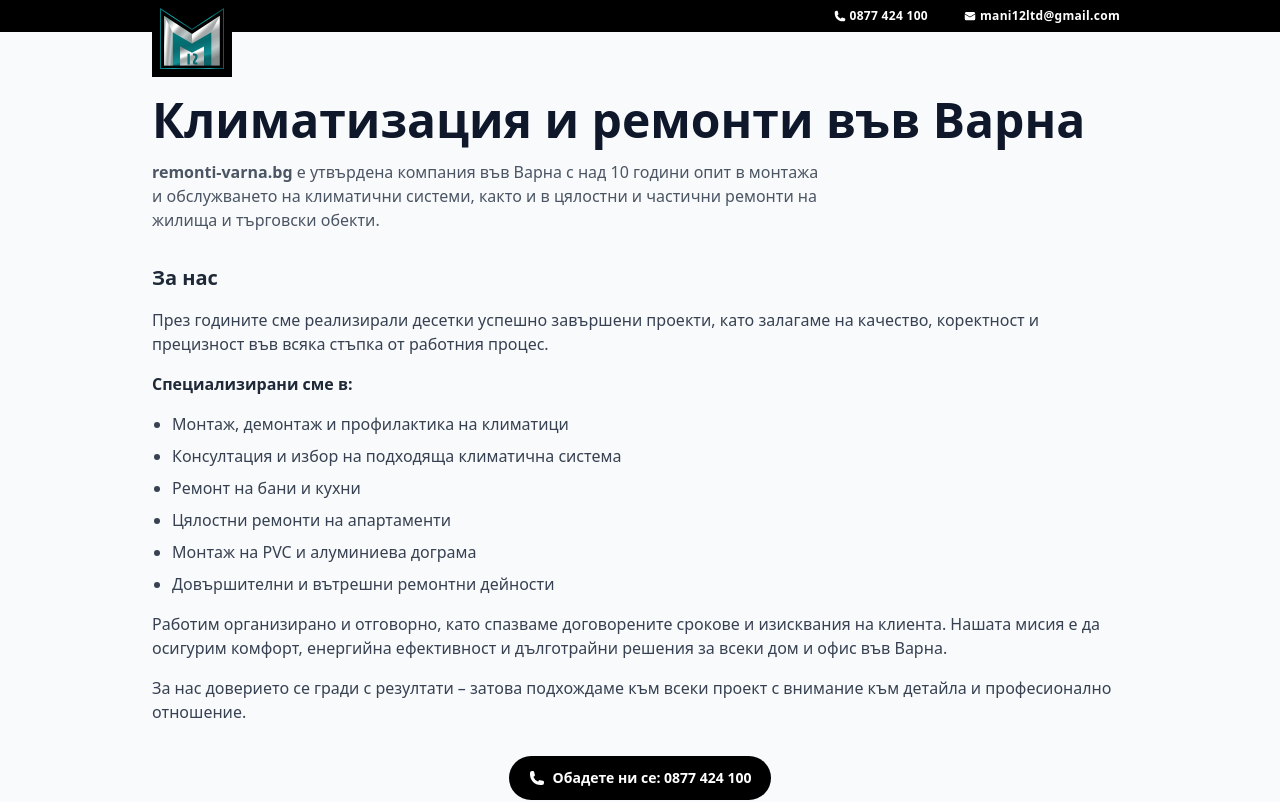
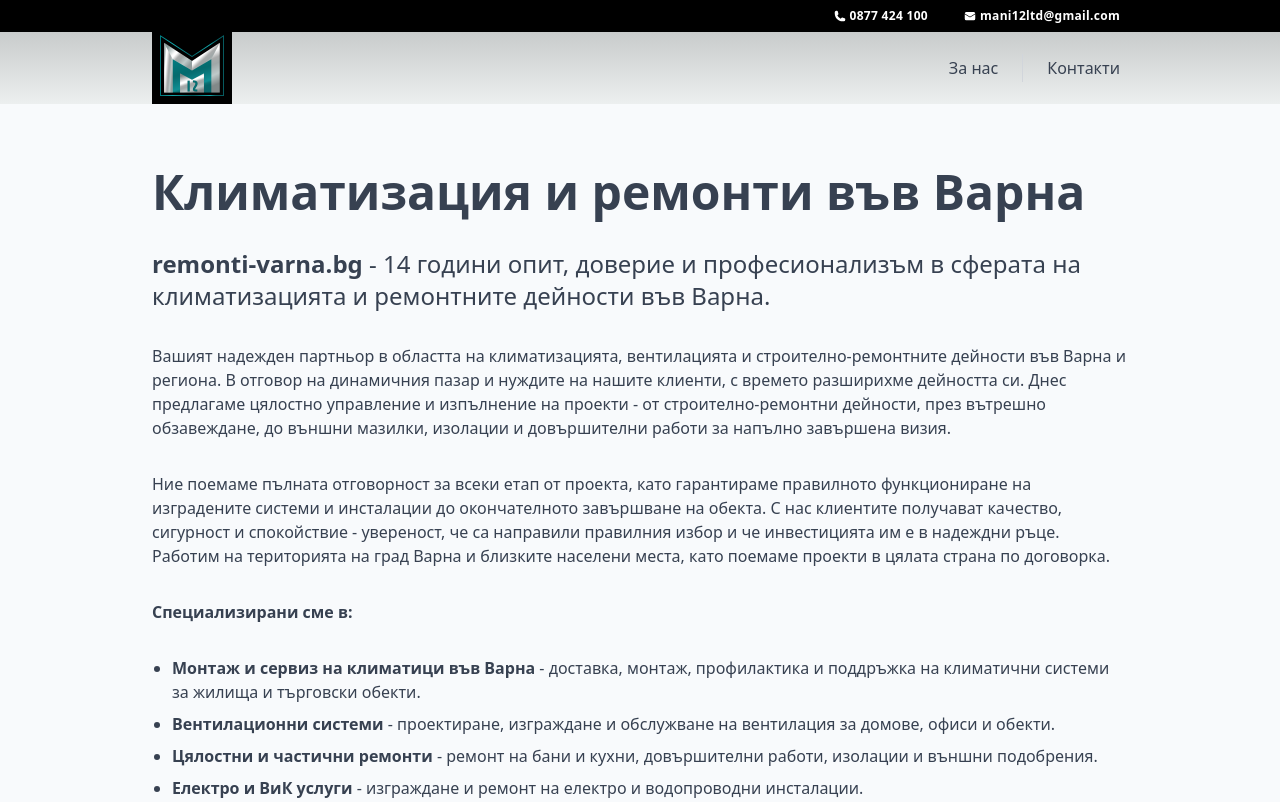
Before and after one commit to udarstudio/m12varna.com, a Nuxt app: page / in a window 1280 px wide. Shown: the top 802 px of the page. Built offline with nearby package versions, Linux system fonts and the light colour scheme.

Commit message:
style: update site header styles and improve index page content

```diff
--- a/assets/scss/site-header.scss
+++ b/assets/scss/site-header.scss
@@ -1,8 +1,10 @@
 .site-header {
+  background: linear-gradient(to bottom, #b8bcbc, #ecefef);
+
   &__logo {
     position: absolute;
     left: 1.5rem;
-    top: 0;
+    bottom: 0;
 
     img {
       width: 64px;
--- a/components/Header.vue
+++ b/components/Header.vue
@@ -1,5 +1,5 @@
 <template>
-  <header class="site-header bg-gray-200/80">
+  <header class="site-header">
     <div class="relative mx-auto max-w-5xl">
       <a
         href="/"
@@ -28,9 +28,9 @@
         </a>
       </div>
 
-      <!-- <nav class="w-full border-b border-gray-200">
+      <nav>
         <div
-          class="mx-auto flex max-w-5xl items-center justify-between px-6 py-4 text-sm text-gray-700"
+          class="mx-auto flex max-w-5xl items-center justify-between px-6 py-4 text-md text-gray-700"
         >
           <span> </span>
 
@@ -49,7 +49,7 @@
             <li v-for="(item, index) in navItems" :key="item.label" class="flex items-center">
               <span
                 v-if="index !== 0"
-                class="mx-4 inline-block h-7 w-px bg-gray-300/60"
+                class="mx-4 inline-block h-7 w-px bg-gray-300"
                 aria-hidden="true"
               ></span>
               <a class="px-2 py-2 text-gray-700 transition hover:text-gray-900" :href="item.href">
@@ -75,7 +75,7 @@
             </li>
           </ul>
         </div>
-      </nav> -->
+      </nav>
     </div>
   </header>
 </template>
@@ -87,10 +87,8 @@ import logoUrl from '~/assets/images/mani-12-eood-logo.png';
 const isMenuOpen = ref(false);
 const appConfig = useAppConfig();
 const navItems = [
-  { label: 'За нас', href: '#' },
-  { label: 'Дейности', href: '#' },
-  { label: 'Галерия', href: '#' },
-  { label: 'Партньори', href: '#' },
+  { label: 'За нас', href: '/' },
+  { label: 'Контакти', href: '#' },
 ];
 </script>
 
--- a/pages/index.vue
+++ b/pages/index.vue
@@ -34,44 +34,65 @@ useHead({
 </script>
 
 <template>
-  <main class="mx-auto flex max-w-5xl flex-col gap-8 px-6 py-16">
-    <div class="flex flex-col gap-4">
+  <main class="mx-auto flex max-w-5xl flex-col gap-8 px-6 py-16 text-gray-700">
     <h1 class="text-3xl md:text-5xl font-semibold leading-tight">
       Климатизация и ремонти във Варна
     </h1>
 
-      <h2 class="max-w-2xl text-gray-600">
-        <strong>{{ appConfig.siteName }}</strong> е утвърдена компания във Варна с над 10 години
-        опит в монтажа и обслужването на климатични системи, както и в цялостни и частични ремонти
-        на жилища и търговски обекти.
+    <h2 class="text-xl md:text-2xl">
+      <strong>{{ appConfig.siteName }}</strong> - 14 години опит, доверие и професионализъм в
+      сферата на климатизацията и ремонтните дейности във Варна.
     </h2>
-    </div>
 
-    <div class="space-y-4 text-base text-gray-700">
-      <h2 class="text-xl font-semibold text-gray-800">За нас</h2>
     <p>
-        През годините сме реализирали десетки успешно завършени проекти, като залагаме на качество,
-        коректност и прецизност във всяка стъпка от работния процес.
+      Вашият надежден партньор в областта на климатизацията, вентилацията и строително-ремонтните
+      дейности във Варна и региона. В отговор на динамичния пазар и нуждите на нашите клиенти, с
+      времето разширихме дейността си. Днес предлагаме цялостно управление и изпълнение на проекти -
+      от строително-ремонтни дейности, през вътрешно обзавеждане, до външни мазилки, изолации и
+      довършителни работи за напълно завършена визия.
     </p>
-      <p class="font-semibold text-gray-800">Специализирани сме в:</p>
+    <p>
+      Ние поемаме пълната отговорност за всеки етап от проекта, като гарантираме правилното
+      функциониране на изградените системи и инсталации до окончателното завършване на обекта. С нас
+      клиентите получават качество, сигурност и спокойствие - увереност, че са направили правилния
+      избор и че инвестицията им е в надеждни ръце. Работим на територията на град Варна и близките
+      населени места, като поемаме проекти в цялата страна по договорка.
+    </p>
+
+    <p class="font-semibold">Специализирани сме в:</p>
+
     <ul class="list-disc space-y-2 pl-5">
-        <li>Монтаж, демонтаж и профилактика на климатици</li>
-        <li>Консултация и избор на подходяща климатична система</li>
-        <li>Ремонт на бани и кухни</li>
-        <li>Цялостни ремонти на апартаменти</li>
-        <li>Монтаж на PVC и алуминиева дограма</li>
-        <li>Довършителни и вътрешни ремонтни дейности</li>
+      <li>
+        <strong>Монтаж и сервиз на климатици във Варна</strong> - доставка, монтаж, профилактика и
+        поддръжка на климатични системи за жилища и търговски обекти.
+      </li>
+      <li>
+        <strong>Вентилационни системи</strong> - проектиране, изграждане и обслужване на вентилация
+        за домове, офиси и обекти.
+      </li>
+      <li>
+        <strong>Цялостни и частични ремонти</strong> - ремонт на бани и кухни, довършителни работи,
+        изолации и външни подобрения.
+      </li>
+      <li>
+        <strong>Електро и ВиК услуги</strong> - изграждане и ремонт на електро и водопроводни
+        инсталации.
+      </li>
+      <li>
+        <strong>Монтажи и логистика</strong> - монтаж на дограма и оборудване, транспорт на
+        материали и извозване на отпадъци.
+      </li>
     </ul>
     <p>
-        Работим организирано и отговорно, като спазваме договорените срокове и изисквания на
-        клиента. Нашата мисия е да осигурим комфорт, енергийна ефективност и дълготрайни решения за
-        всеки дом и офис във Варна.
+      За нас доверието се гради на резултати, а успехът през годините се дължи на доволните ни
+      клиенти. Затова подхождаме към всеки проект с внимание към детайла и професионално отношение.
     </p>
+
     <p>
-        За нас доверието се гради с резултати – затова подхождаме към всеки проект с внимание към
-        детайла и професионално отношение.
+      <strong><i>“Има ли желание - има и начин.”</i></strong
+      ><br />
+      Това е принципът, който следваме във всеки проект, за да удовлетворим Вашите изисквания.
     </p>
-    </div>
 
     <div class="flex justify-center">
       <a
```
Lines whose indentation alone changed are shown as unchanged.
